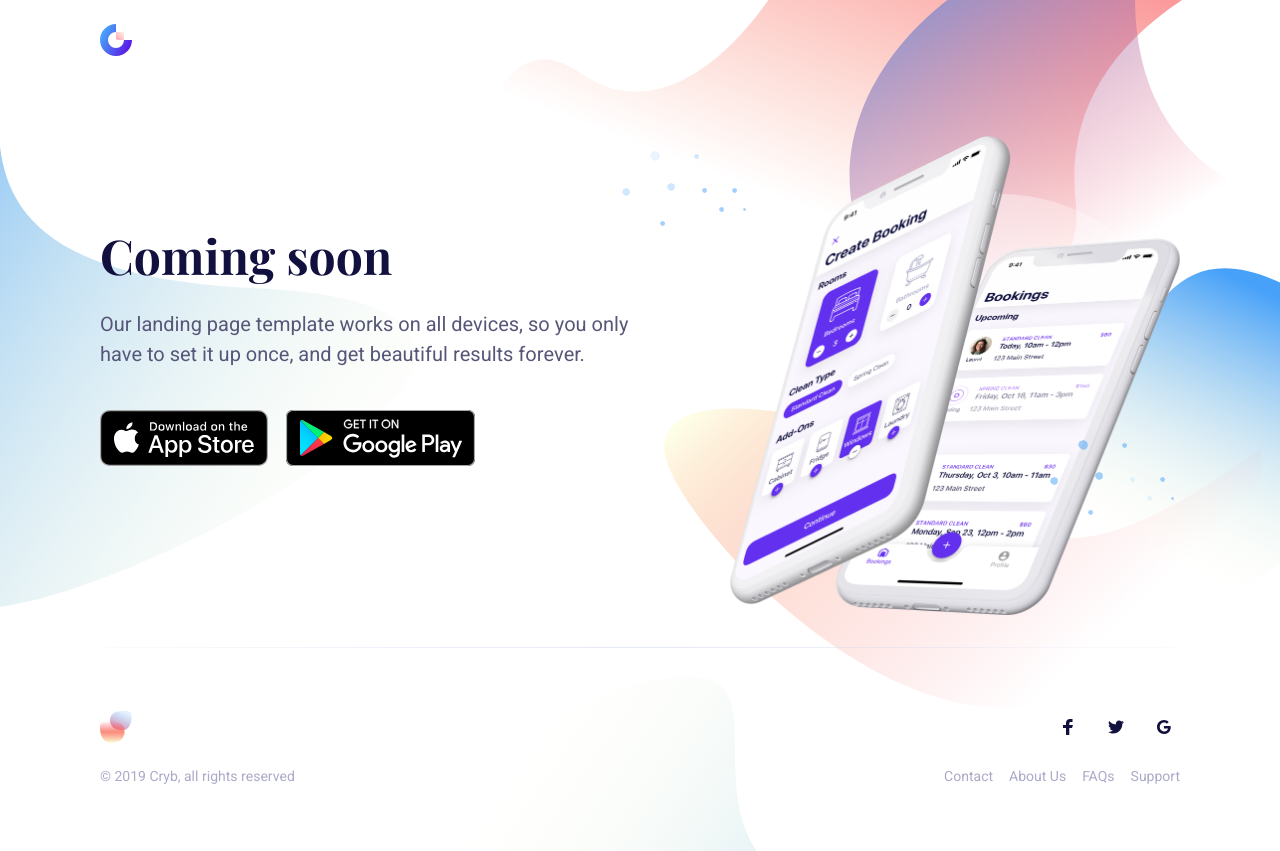
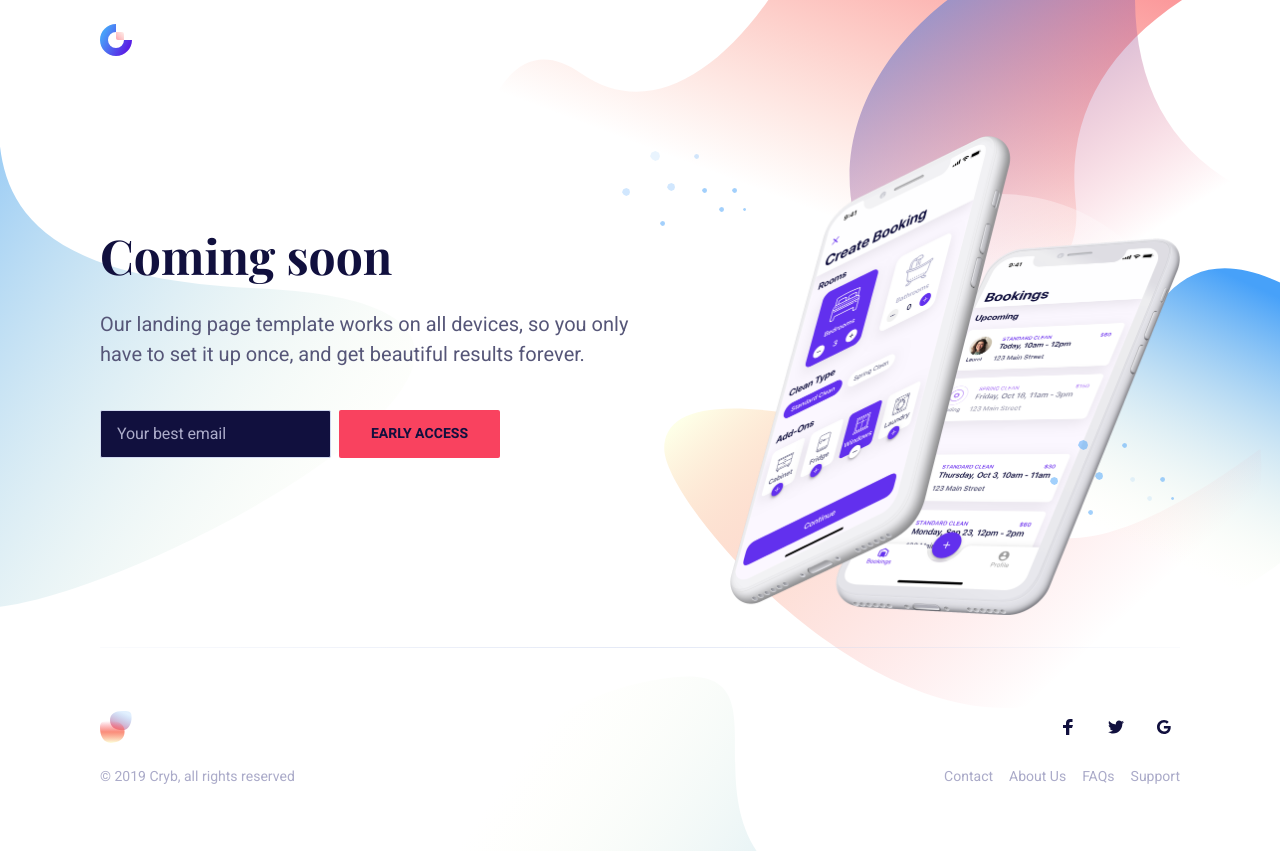
Before and after one commit to adamdorogi/cryb-website, a website: page download.html in a window 1280 px wide. Drawn offline with nearby package versions, Linux system fonts and the light colour scheme; files that its build step writes are made by us from their sources; files whose address does not match are found by name.

Commit message:
Add MailChimp form

```diff
--- a/download.html
+++ b/download.html
@@ -55,14 +55,37 @@
 							<p class="hero-paragraph">Our landing page template works on all devices, so you only have
 								to set it up once, and get beautiful results forever.</p>
 							<div class="hero-cta">
-								<a class="button-badge" href=" #">
-									<img class="img-badge" src="dist/images/app-store-badge.svg"
-										alt="Download on the App Store">
-								</a>
-								<a class="button-badge" href=" #">
-									<img class="img-badge" src="dist/images/google-play-badge.svg"
-										alt="Get it on Google Play">
-								</a>
+								<!-- Begin Mailchimp Signup Form -->
+								<div id="mc_embed_signup">
+									<form
+										action="https://None.us18.list-manage.com/subscribe/post?u=5c7b29870057f72e6d9fca9d8&amp;id=bc98b137ed"
+										method="post" id="mc-embedded-subscribe-form" name="mc-embedded-subscribe-form"
+										class="validate" target="_blank" novalidate>
+										<div id="mc_embed_signup_scroll"
+											class="footer-form newsletter-form field field-grouped">
+											<div class="mc-field-group control control-expanded">
+												<input type="email" value="" placeholder="Your best email" name="EMAIL"
+													class="required email input" id="mce-EMAIL">
+											</div>
+											<div id="mce-responses" class="clear">
+												<div class="response" id="mce-error-response" style="display:none">
+												</div>
+												<div class="response" id="mce-success-response" style="display:none">
+												</div>
+											</div>
+											<!-- real people should not fill this in and expect good things - do not remove this or risk form bot signups-->
+											<div style="position: absolute; left: -5000px;" aria-hidden="true"><input
+													type="text" name="b_5c7b29870057f72e6d9fca9d8_bc98b137ed"
+													tabindex="-1" value=""></div>
+											<div class="clear control">
+												<input type="submit" value="Early access" name="subscribe"
+													id="mc-embedded-subscribe"
+													class="button button-primary button-block button-shadow">
+											</div>
+										</div>
+									</form>
+								</div>
+								<!--End mc_embed_signup-->
 							</div>
 						</div>
 						<div class="hero-app">
```
